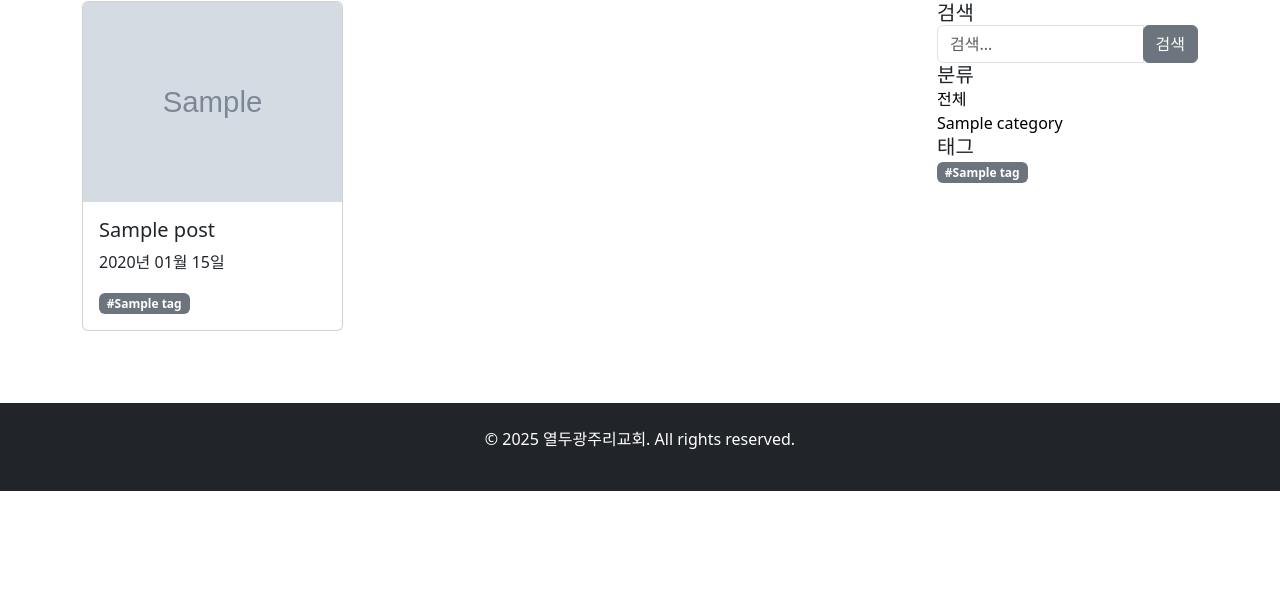
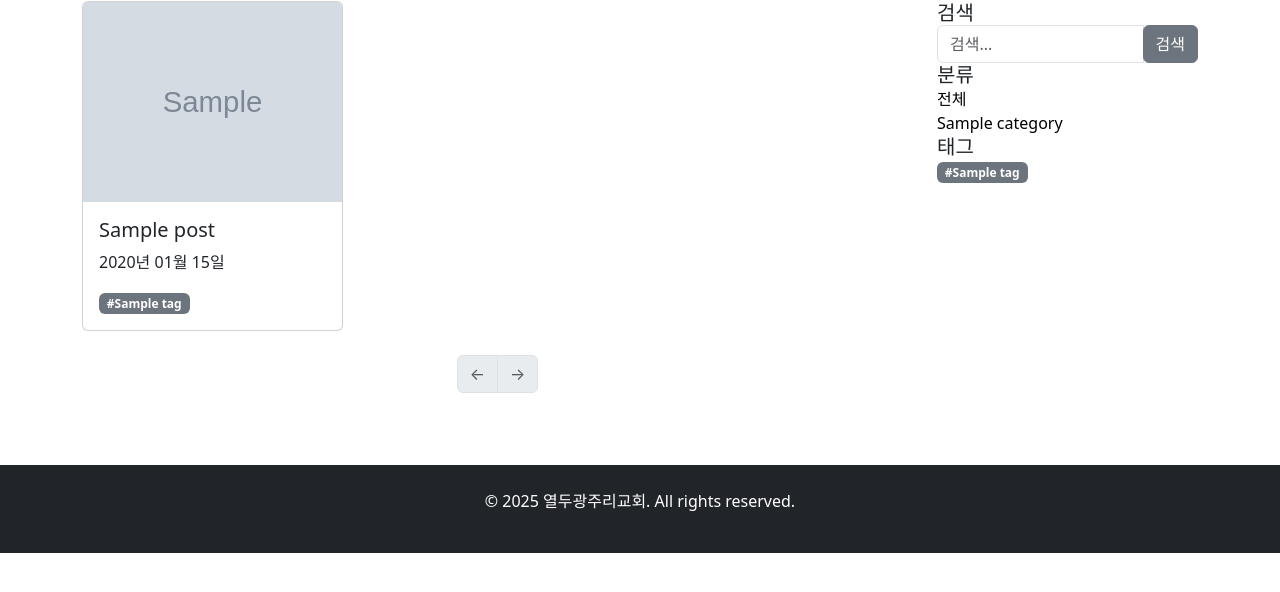
Before and after one commit to chjs/12baskets, a Django app: a page that uses blog/templates/blog/post_list.html in a window 1280 px wide. Shown: the part 111-703 px from the top of the page. Run offline with Django 5.2, Linux system fonts and the light colour scheme; tables that the repository leaves empty hold one stand-in row (values such as "Sample post"); grey boxes marked "Sample" are stand-in pictures; some libraries are stand-ins or nearby versions.

Commit message:
added pagination feature

```diff
--- /dev/null
+++ b/blog/templates/blog/pagination.html
@@ -0,0 +1,33 @@
+<ul class="pagination justify-content-center mb-4">
+    {% if page_obj.has_previous %}
+    <li class="page-item">
+        <a class="page-link" href="?page={{ page_obj.previous_page_number }}">&larr;</a>
+    </li>
+    {% else %}
+        <li class="page-item disabled">
+        <a class="page-link" href="#">&larr;</a>
+    </li>
+        {% endif %}
+
+    {% for index in pagelist %}
+        {% if index == page_obj.number %}
+    <li class="page-item active">
+        <span class="page-link">{{ index }}</span>
+    </li>
+        {% else %}
+        <li class="page-item">
+            <a class="page-link" href="?page={{ index }}">{{ index }}</a>
+        </li>
+        {% endif %}
+    {% endfor %}
+
+        {% if page_obj.has_next %}
+    <li class="page-item">
+        <a class="page-link" href="?page={{ page_obj.next_page_number }}">&rarr;</a>
+    </li>
+        {% else %}
+        <li class="page-item disabled">
+        <a class="page-link" href="#">&rarr;</a>
+    </li>
+        {% endif %}
+</ul>
--- a/blog/templates/blog/post_list.html
+++ b/blog/templates/blog/post_list.html
@@ -42,6 +42,8 @@
         {% else %}
             <p>There are no posts yet.</p>
         {% endif %}
+
+        {% include 'blog/pagination.html' %}
     </div>
 
     <div class="col-md-3 mb-4 widget">
--- a/blog/views.py
+++ b/blog/views.py
@@ -5,12 +5,18 @@
 class PostList(ListView):
     model = Post
     ordering = '-pk'
+    paginate_by = 9
 
     def get_context_data(self, *, object_list=None, **kwargs):
         context = super(PostList, self).get_context_data()
         context['categories'] = Category.objects.all()
         context['no_category_post_count'] = Post.objects.filter(category=None).count()
         context['tags'] = Tag.objects.all().order_by('name')
+
+        page = context['page_obj']
+        paginator = page.paginator
+        pagelist = paginator.get_elided_page_range(page.number, on_each_side=3, on_ends=0)
+        context['pagelist'] = pagelist
         return context
 
 def category_page(request, slug):
```
